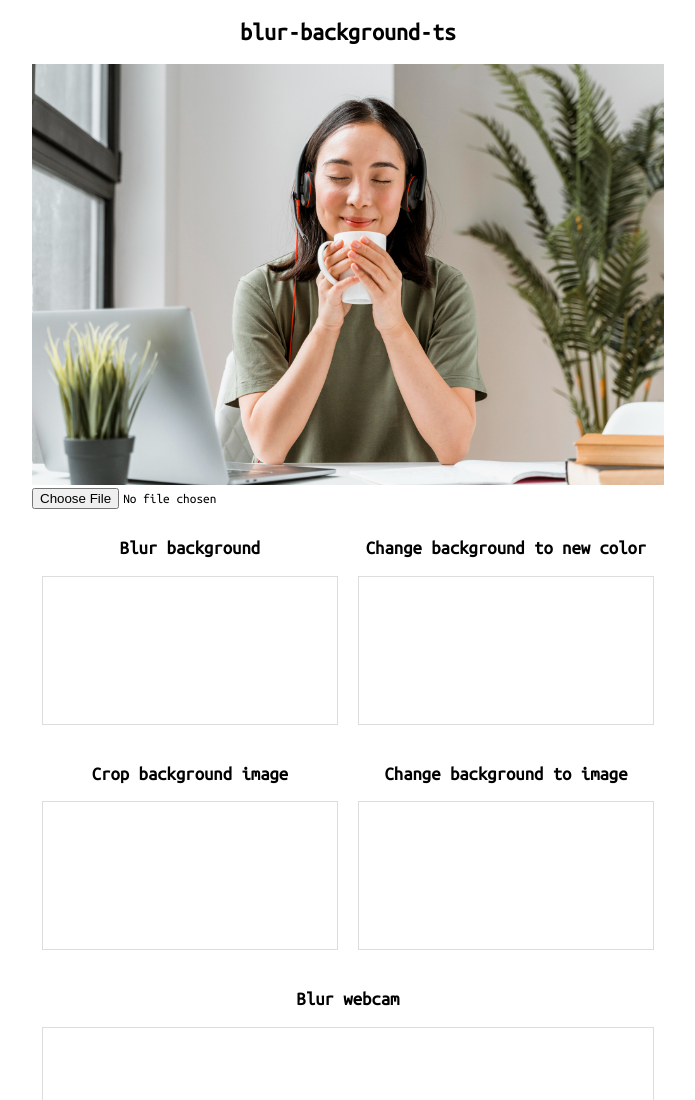
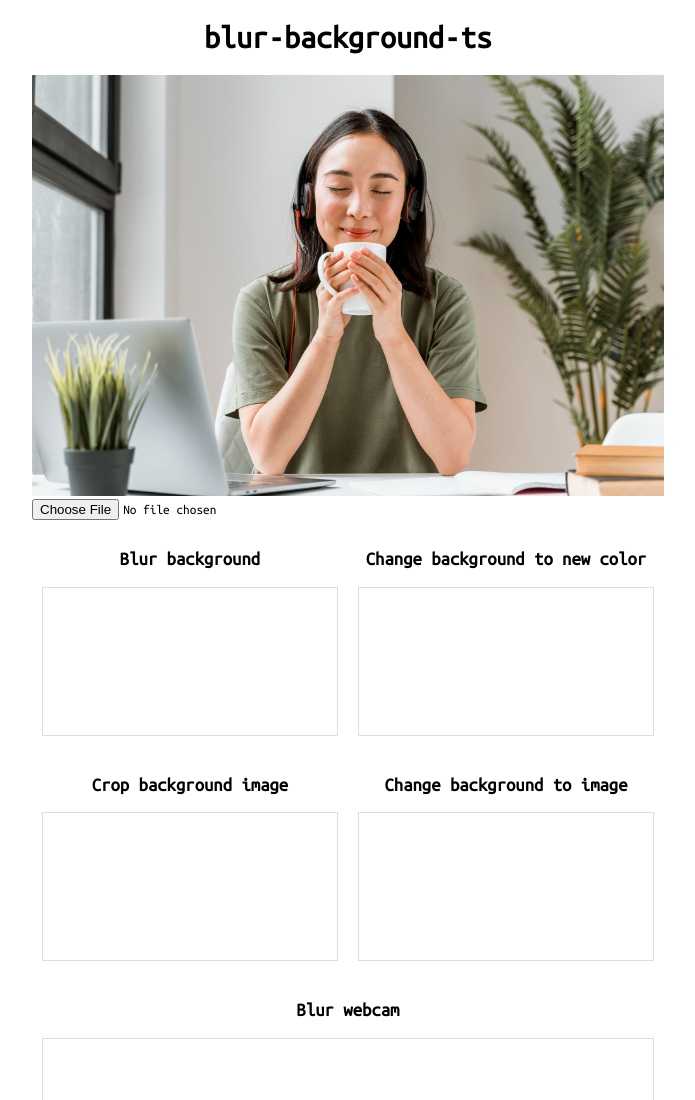
Before and after one commit to cuongle-hdwebsoft/blur-background-ts, a website built with Vite: page index.html in a window 1280 px wide. Shown: the top 1100 px of the page, without its empty margins (292-987 px from the left). Built offline with nearby package versions, Linux system fonts and the light colour scheme; what @mediapipe/tasks-vision would draw is missing.

Commit message:
chore: update title

```diff
--- a/index.html
+++ b/index.html
@@ -71,7 +71,7 @@
   <body>
     <div class="container">
       <div class="relative">
-        <h2 class="text-center">blur-background-ts</h2>
+        <h1 class="text-center">blur-background-ts</h1>
         <img id="image" src="./imgs/IMG_0158 2 Large.jpeg" alt="" crossorigin="anonymous" />
         <input accept="image/*" type="file" />
       </div>
```
